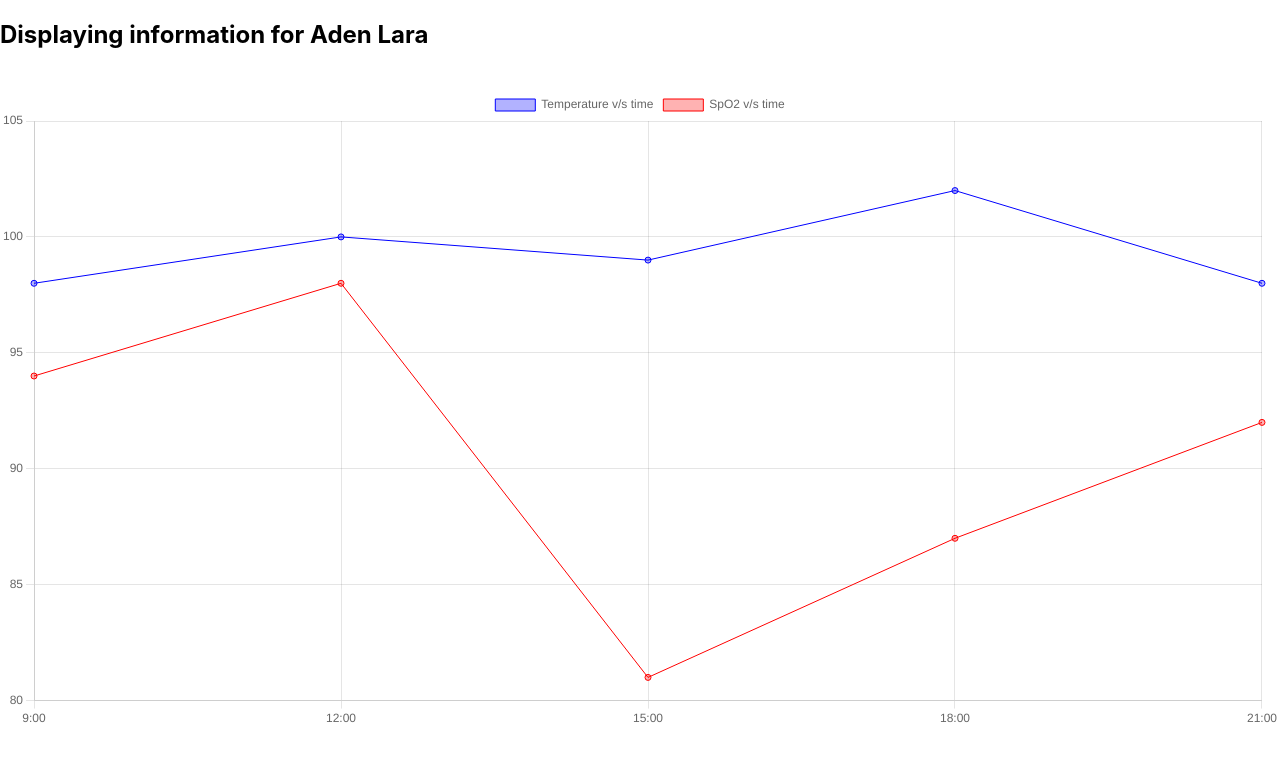
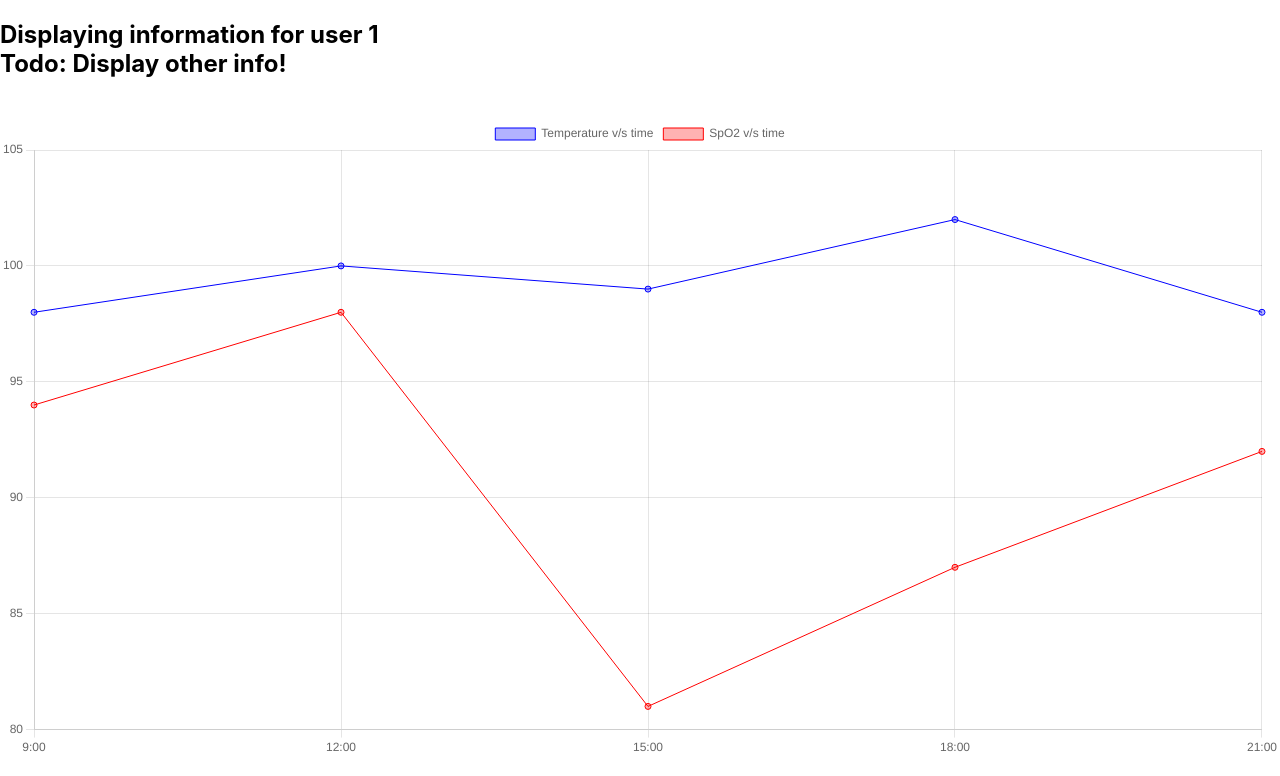
Before and after one commit to coviapp/dashboard, a React (Create React App) app: page /graphs/1 in a window 1280 px wide. Shown: the top 776 px of the page. Built offline with nearby package versions, Linux system fonts and the light colour scheme.

Commit message:
Passed username to graphs

```diff
--- a/src/components/App.js
+++ b/src/components/App.js
@@ -166,9 +166,11 @@ class App extends Component {
 
         actions={[
           rowData => ({
-            // Todo: add icon here!
-            icon: () => <Link to={"./graphs/" + rowData.username}>Monitor</Link>,
+            icon: ArrowForwardIcon,
             tooltip: 'Click to monitor',
+            onClick: () => {
+              this.props.history.push(`/graphs/${rowData.username}`)
+            }
           })
         ]}
       />
--- a/src/components/Graph.js
+++ b/src/components/Graph.js
@@ -1,12 +1,17 @@
 import React from 'react'
 import { Bar, Line } from 'react-chartjs-2'
 
-const Graph = () => (
+class Graph extends React.Component {
+
+  render() {
+    const myUsername = window.location.href.substring(window.location.href.lastIndexOf('/') + 1);
+    console.log("Plotted graph for " + myUsername)
+    return (
       <React.Fragment>
         <h2 id="header">
-        Displaying information for Aden Lara
+            Displaying information for user { myUsername }
             <br/>
-
+            Todo: Display other info!
         </h2>
         <br/>
 
@@ -77,5 +82,7 @@ const Graph = () => (
           />
         </React.Fragment>
     );
+  }
+}
 
 export default Graph
```
Lines whose indentation alone changed are shown as unchanged.
